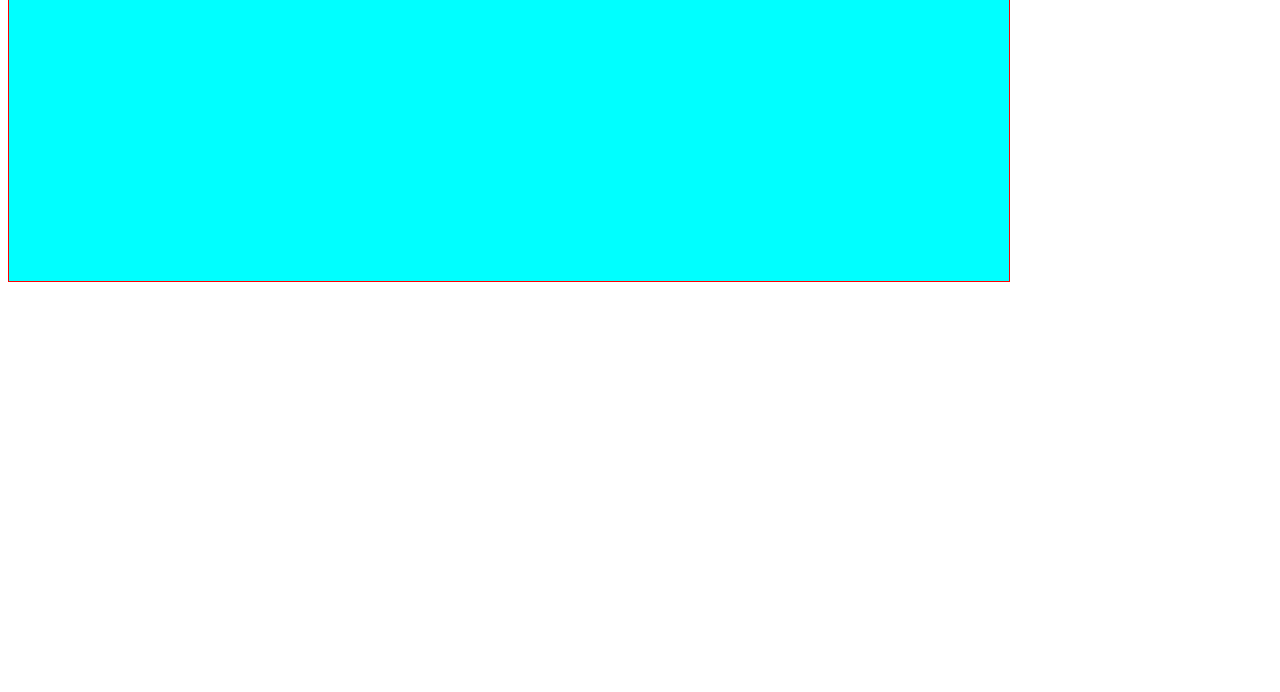
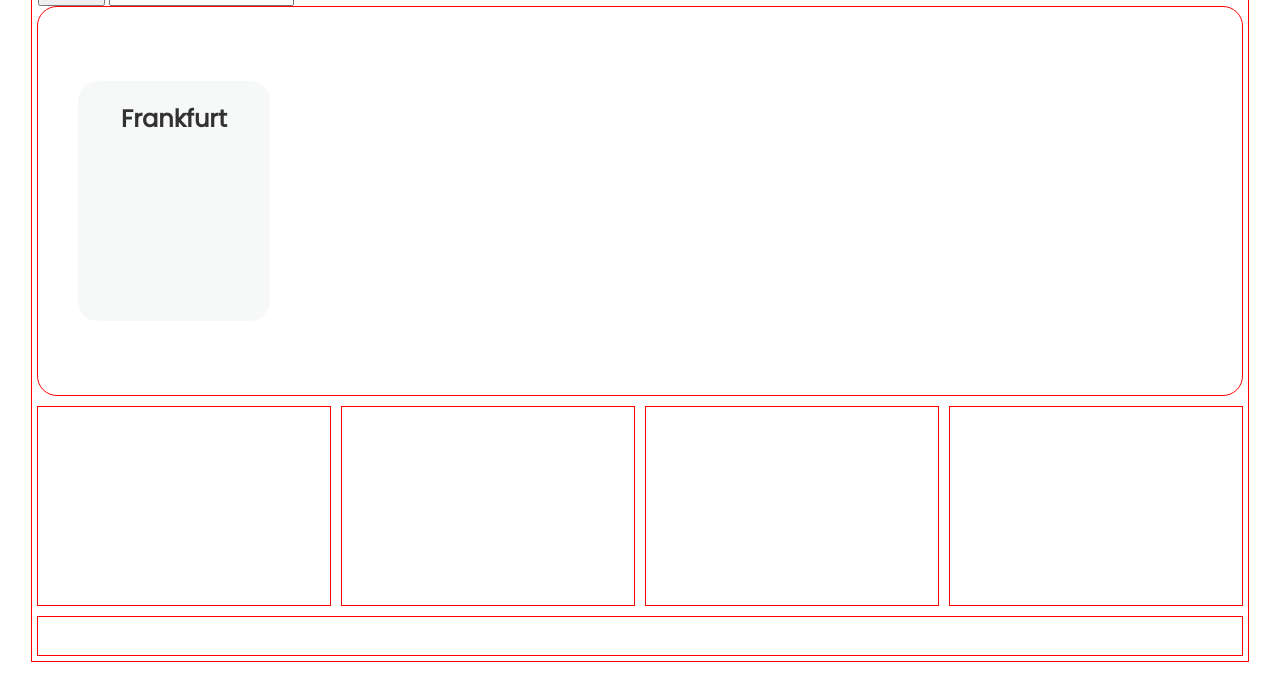
Before and after one commit to as-czyk/weather-app, a plain HTML site: page webapp/index.html in a window 1280 px wide. Shown: the part 108-800 px from the top of the page. Drawn offline with Linux system fonts and the light colour scheme.

Commit message:
added layout and styling for webapp

```diff
--- a/webapp/index.html
+++ b/webapp/index.html
@@ -3,17 +3,42 @@
 <head>
     <meta charset="UTF-8">
     <meta name="viewport" content="width=device-width, initial-scale=1.0">
+    <link href="https://fonts.googleapis.com/css2?family=Poppins&display=swap" rel="stylesheet">
+    <link href="https://fonts.googleapis.com/css2?family=Oswald&family=Poppins&display=swap" rel="stylesheet">
     <link href = "main.css" rel = "stylesheet">
     <title>Weather App</title>
 </head>
 <body>
+    <main class = "main__container">
+        <header class = "bar">
             <h2>Places API</h2>
             <button id = "search">Click me</button>
             <input type = "text" id = "input">
             <div class = "information-places">
-        <p id ="cityName"></p>
                 <img id = "cityImage" src="">
             </div>
+        </header>
+        <section class = "img">
+            <div class = "information-wrapper">
+                <h1 id = "cityName">Frankfurt</h1>
+            </div>
+        </section>
+        <section class = "ctn__one">
+
+        </section>
+        <section class = "ctn__two">
+
+        </section>
+        <section class = "ctn__three">
+
+        </section>
+        <section class = "ctn__four">
+
+        </section>
+        <footer class = "footer">
+
+        </footer>
+    </main>
 </body>
 <script type = 'module' src = "app.js" rel = "javascript"></script>
 <script src = "../webapp/js/places.js" rel = "javascript"></script>
--- a/webapp/main.css
+++ b/webapp/main.css
@@ -1,6 +1,85 @@
-.information-places {
-    width: 1000px;
-    height: 300px;
+/** Typography */
+
+body {
+    font-family: 'Poppins', 'Oswald'
+}
+
+/** Layout Rules */
+.main__container {
+    display: grid;
+    width: 95vw;
+    height: 95vh;
     border: 1px solid red;
-    background-color: aqua;
+    margin: auto;
+    grid-template-columns: repeat(4, 1fr);
+    grid-template-rows: 100px 400px 1fr 50px;
+    grid-template-areas:
+    "bar bar bar bar"
+    "img img img img"
+    "ctn1 ctn2 ctn3 ctn4"
+    "ft ft ft ft";
 }
+
+.bar {
+    grid-area: bar;
+    border: 1px solid red;
+    margin: 5px;
+}
+
+.img {
+    grid-area: img;
+    border: 1px solid red;
+    margin: 5px;
+    border-radius: 20px;
+    display: flex;
+    flex-direction: column;
+    justify-content: center;
+    align-items: flex-start;
+    background-size: cover;
+    background-repeat: no-repeat;
+}
+
+.ctn__one {
+    grid-area: ctn1;
+    border: 1px solid red;
+    margin: 5px;
+}
+
+.ctn__two {
+    grid-area: ctn2;
+    border: 1px solid red;
+    margin: 5px;
+}
+
+.ctn__three {
+    grid-area: ctn3;
+    border: 1px solid red;
+    margin: 5px;
+}
+
+.ctn__four {
+    grid-area: ctn4;
+    border: 1px solid red;
+    margin: 5px;
+}
+
+.footer {
+    grid-area: ft;
+    border: 1px solid red;
+    margin: 5px;
+}
+
+/** Theme Styling **/
+
+.information-wrapper {
+    display: flex;
+    flex-direction: column;
+    justify-content: flex-start;
+    align-items: center;
+    background-color: #f4f8f7;
+    border-radius: 20px;
+    opacity: 0.8;
+    width: 15vw;
+    height: 30vh;
+    margin-left: 40px;
+}
```
Lines whose indentation alone changed are shown as unchanged.
